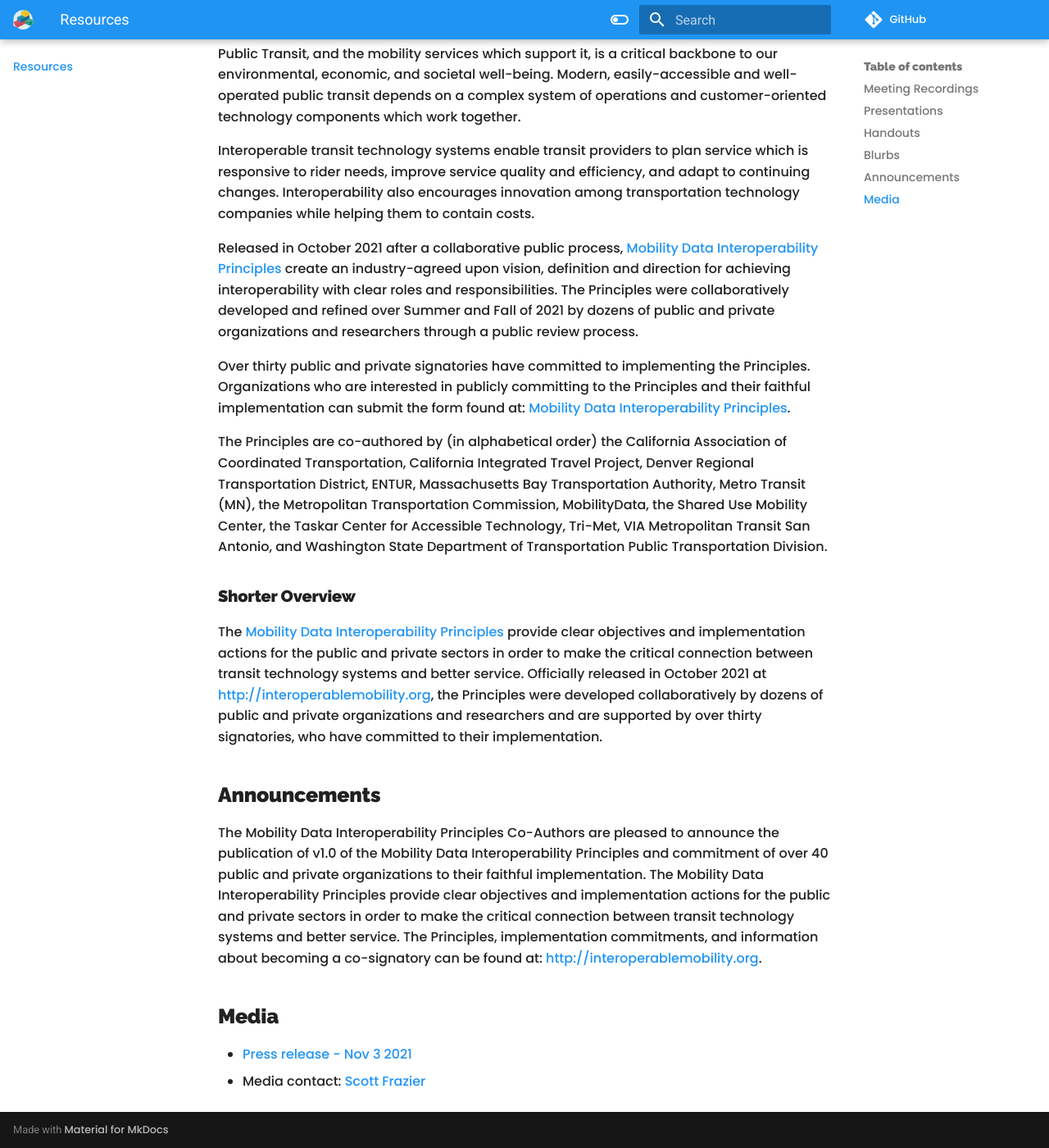
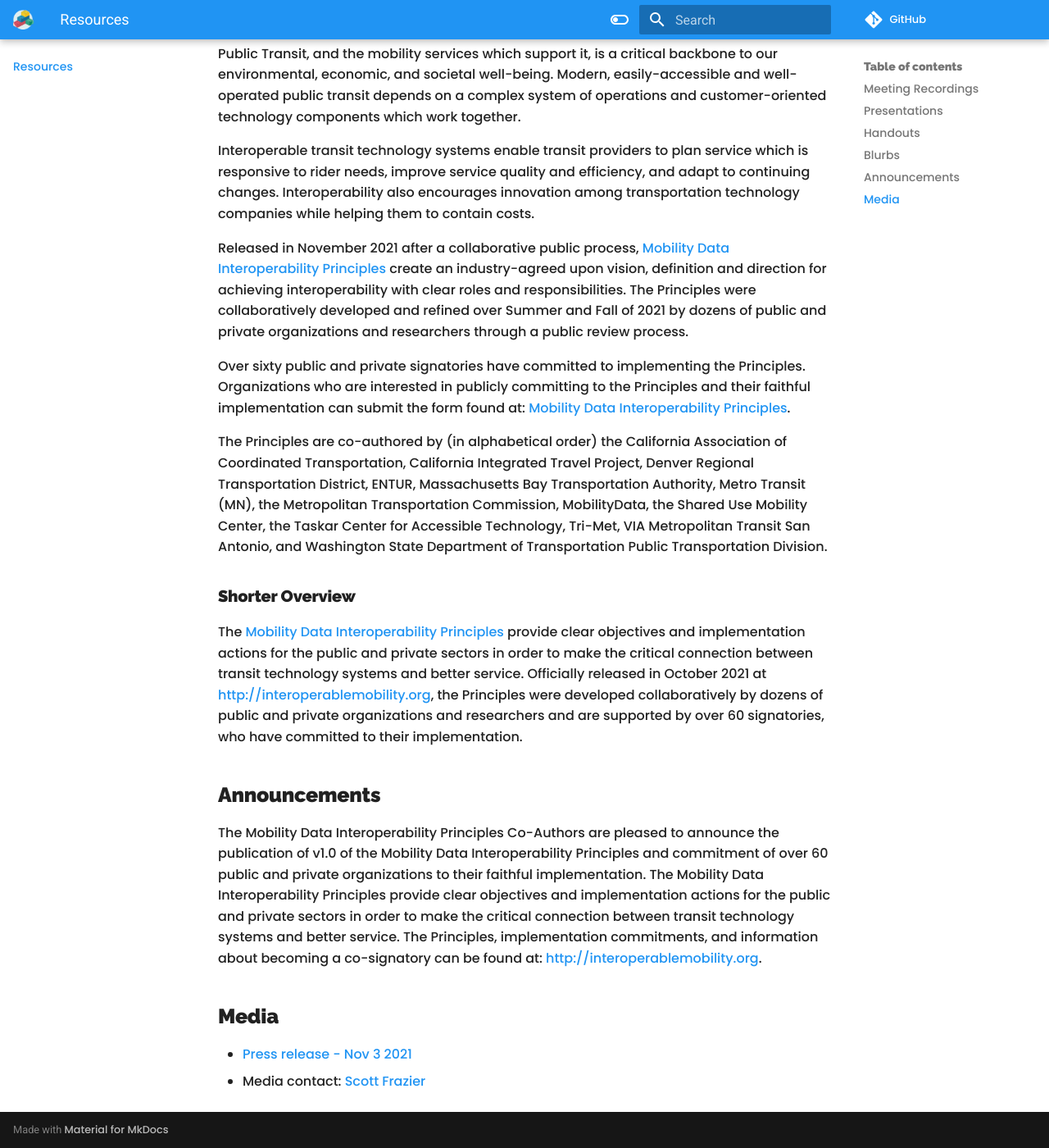
Before and after one commit to interoperable-mobility/principles, an MkDocs documentation site: the page built from docs/resources.md, in a window 1280 px wide and 1400 px high, scrolled down 699 px. Shown: the whole window at 82% size. Built offline with MkDocs 1.6.1 and Material for MkDocs 9.7.7, drawn with Linux system fonts in a browser that asks for light colours; nearby versions of some CDN libraries; comment, search, counter and statistics services are not loaded.

Commit message:
Fix link; update#s

```diff
--- a/docs/resources.md
+++ b/docs/resources.md
@@ -21,19 +21,19 @@
 
 Interoperable transit technology systems enable transit providers to plan service which is responsive to rider needs, improve service quality and efficiency, and adapt to continuing changes.  Interoperability also encourages innovation among transportation technology companies while helping them to contain costs.
 
-Released in October 2021 after a collaborative public process, [Mobility Data Interoperability Principles](http:interoperablemobility.org) create an industry-agreed upon vision, definition and direction for achieving interoperability with clear roles and responsibilities. The Principles were collaboratively developed and refined over Summer and Fall of 2021 by dozens of public and private organizations and researchers through a public review process.
+Released in November 2021 after a collaborative public process, [Mobility Data Interoperability Principles](http:interoperablemobility.org) create an industry-agreed upon vision, definition and direction for achieving interoperability with clear roles and responsibilities. The Principles were collaboratively developed and refined over Summer and Fall of 2021 by dozens of public and private organizations and researchers through a public review process.
 
-Over thirty public and private signatories have committed to implementing the Principles.  Organizations who are interested in publicly committing to the Principles and their faithful implementation can submit the form found at: [Mobility Data Interoperability Principles](http://interoperablemobility.org).
+Over sixty public and private signatories have committed to implementing the Principles.  Organizations who are interested in publicly committing to the Principles and their faithful implementation can submit the form found at: [Mobility Data Interoperability Principles](http://interoperablemobility.org).
 
 The Principles are co-authored by (in alphabetical order) the California Association of Coordinated Transportation, California Integrated Travel Project, Denver Regional Transportation District,  ENTUR, Massachusetts Bay Transportation Authority, Metro Transit (MN), the Metropolitan Transportation Commission, MobilityData, the Shared Use Mobility Center, the Taskar Center for Accessible Technology, Tri-Met, VIA Metropolitan Transit San Antonio, and Washington State Department of Transportation Public Transportation Division.
 
 ### Shorter Overview
 
-The [Mobility Data Interoperability Principles](http://interoperablemobility.org) provide clear objectives and implementation actions for the public and private sectors in order to make the critical connection between transit technology systems and better service.  Officially released in October 2021 at [http://interoperablemobility.org](http://interoperablemobility.org), the Principles were developed collaboratively by dozens of public and private organizations and researchers and are supported by over thirty signatories, who have committed to their implementation.
+The [Mobility Data Interoperability Principles](http://interoperablemobility.org) provide clear objectives and implementation actions for the public and private sectors in order to make the critical connection between transit technology systems and better service.  Officially released in October 2021 at [http://interoperablemobility.org](http://interoperablemobility.org), the Principles were developed collaboratively by dozens of public and private organizations and researchers and are supported by over 60 signatories, who have committed to their implementation.
 
 ## Announcements
 
-The Mobility Data Interoperability Principles Co-Authors are pleased to announce the publication of v1.0 of the Mobility Data Interoperability Principles and commitment of over 40 public and private organizations to their faithful implementation. The Mobility Data Interoperability Principles provide clear objectives and implementation actions for the public and private sectors in order to make the critical connection between transit technology systems and better service. The Principles, implementation commitments, and information about becoming a co-signatory can be found at: [http://interoperablemobility.org](http://interoperablemobility.org).
+The Mobility Data Interoperability Principles Co-Authors are pleased to announce the publication of v1.0 of the Mobility Data Interoperability Principles and commitment of over 60 public and private organizations to their faithful implementation. The Mobility Data Interoperability Principles provide clear objectives and implementation actions for the public and private sectors in order to make the critical connection between transit technology systems and better service. The Principles, implementation commitments, and information about becoming a co-signatory can be found at: [http://interoperablemobility.org](http://interoperablemobility.org).
 
 ## Media
 
```
Also changed, not shown: README.md (+1 -1 lines), docs/index.md (+3 -3 lines).
